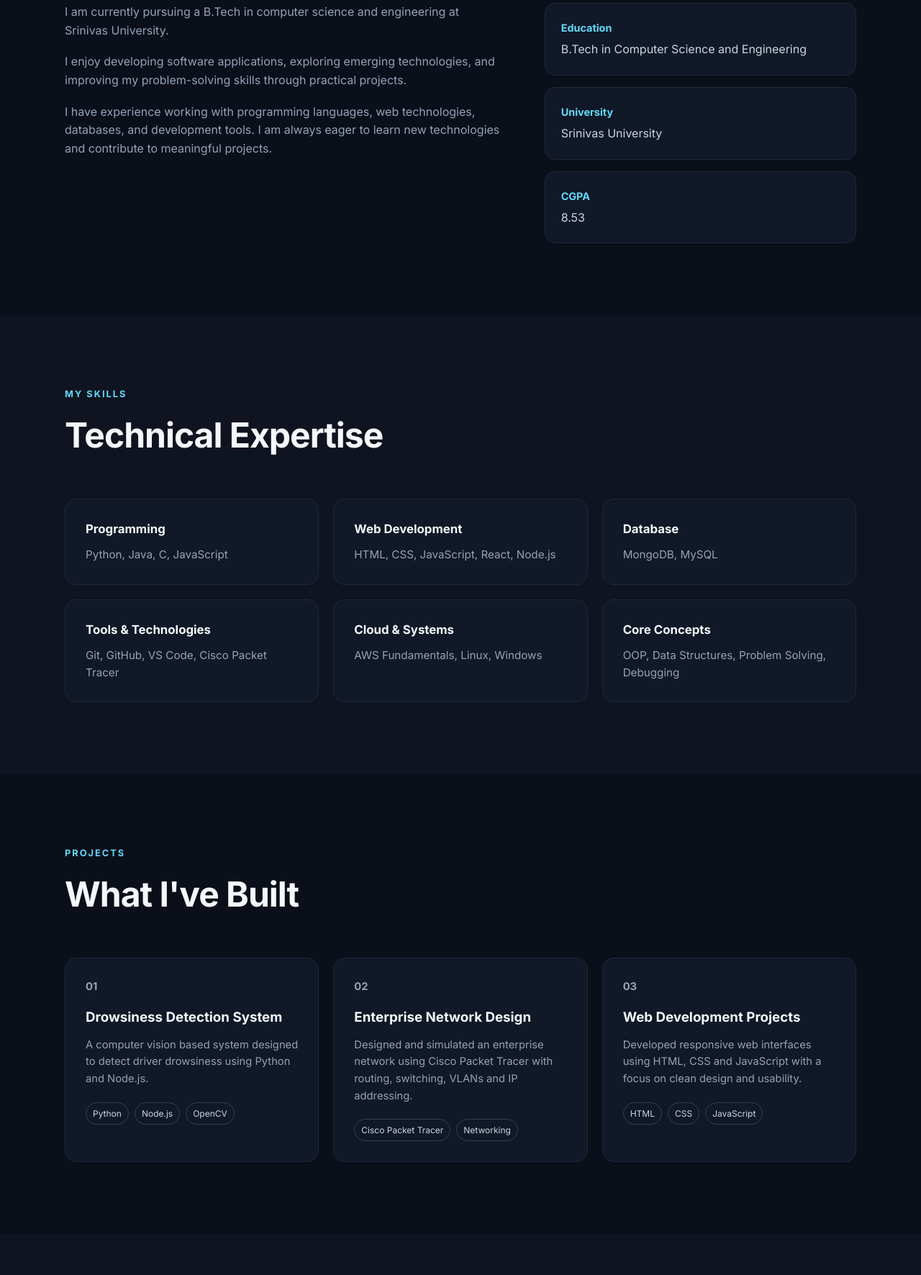
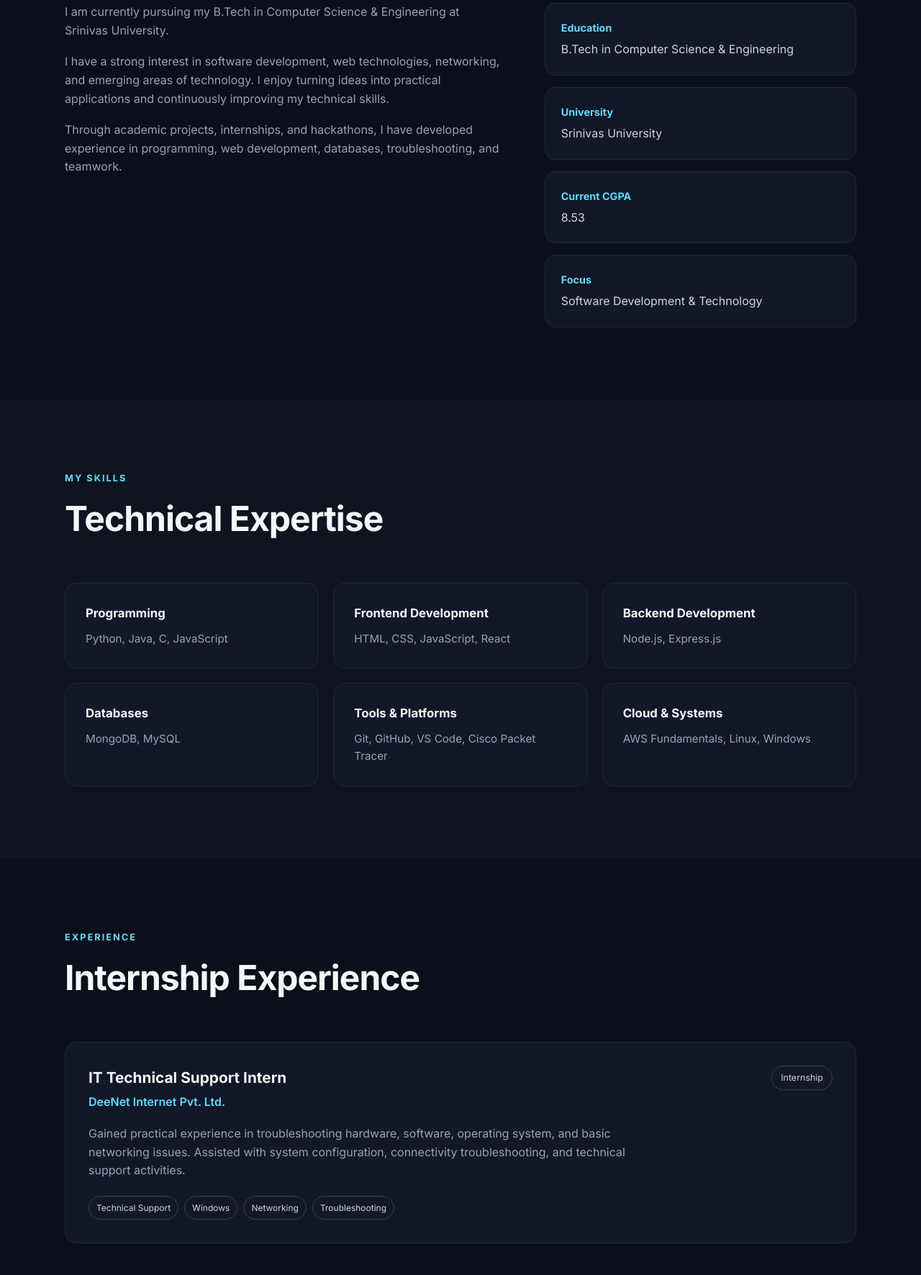
Before and after one commit to Kushilbangera/synent-task1-portfolio-kushil, a plain HTML site: page index.html in a window 1280 px wide. Shown: the part 1028-2800 px from the top of the page at 72% size. Drawn offline with Linux system fonts and the light colour scheme.

Commit message:
feat: add profile, experience, and project details

```diff
--- a/index.html
+++ b/index.html
@@ -4,12 +4,14 @@
     <meta charset="UTF-8">
     <meta name="viewport" content="width=device-width, initial-scale=1.0">
 
-    <meta name="description"
-        content="Personal portfolio of Kushil Bangera - B.Tech AI & ML student, developer and technology enthusiast.">
+    <meta
+        name="description"
+        content="Kushil Bangera - Computer Science and Engineering student, developer, and technology enthusiast."
+    >
 
-    <title>Kushil Bangera | Portfolio</title>
+    <title>Kushil Bangera | CSE Student & Developer</title>
 
-
+    <!-- Google Font -->
     <link rel="preconnect" href="https://fonts.googleapis.com">
     <link rel="preconnect" href="https://fonts.gstatic.com" crossorigin>
 
@@ -18,12 +20,10 @@
         rel="stylesheet"
     >
 
-
     <link rel="stylesheet" href="style.css">
 </head>
 
 <body>
-
 
     <header class="header">
         <div class="container nav-container">
@@ -36,13 +36,13 @@
                 <a href="#home">Home</a>
                 <a href="#about">About</a>
                 <a href="#skills">Skills</a>
+                <a href="#experience">Experience</a>
                 <a href="#projects">Projects</a>
                 <a href="#contact">Contact</a>
             </nav>
 
         </div>
     </header>
-
 
 
     <main>
@@ -61,16 +61,17 @@
                     </h1>
 
                     <h2>
-                        B.Tech Computer Science Student & Developer
+                        B.Tech Computer Science & Engineering Student & Developer
                     </h2>
 
                     <p class="hero-description">
-                        I am passionate about software development, web technologies,
-                        artificial intelligence, and building practical solutions
-                        to real-world problems.
+                        I am a passionate Computer Science student who enjoys
+                        building software applications, exploring web technologies,
+                        solving technical problems, and learning new technologies.
                     </p>
 
                     <div class="hero-buttons">
+
                         <a href="#projects" class="btn primary-btn">
                             View My Projects
                         </a>
@@ -78,6 +79,7 @@
                         <a href="#contact" class="btn secondary-btn">
                             Contact Me
                         </a>
+
                     </div>
 
                 </div>
@@ -102,39 +104,54 @@
                     <div class="about-text">
 
                         <p>
-                            I am currently pursuing a B.Tech in computer science and engineering at Srinivas University.
+                            I am currently pursuing my B.Tech in Computer Science
+                            & Engineering at Srinivas University.
                         </p>
 
                         <p>
-                            I enjoy developing software applications, exploring
-                            emerging technologies, and improving my problem-solving
-                            skills through practical projects.
+                            I have a strong interest in software development,
+                            web technologies, networking, and emerging areas of
+                            technology. I enjoy turning ideas into practical
+                            applications and continuously improving my technical skills.
                         </p>
 
                         <p>
-                            I have experience working with programming languages,
-                            web technologies, databases, and development tools.
-                            I am always eager to learn new technologies and
-                            contribute to meaningful projects.
+                            Through academic projects, internships, and hackathons,
+                            I have developed experience in programming, web development,
+                            databases, troubleshooting, and teamwork.
                         </p>
 
                     </div>
+
 
                     <div class="about-details">
 
                         <div class="detail-item">
                             <h3>Education</h3>
-                            <p>B.Tech in Computer Science and Engineering</p>
+                            <p>
+                                B.Tech in Computer Science & Engineering
+                            </p>
                         </div>
 
                         <div class="detail-item">
                             <h3>University</h3>
-                            <p>Srinivas University</p>
+                            <p>
+                                Srinivas University
+                            </p>
                         </div>
 
                         <div class="detail-item">
-                            <h3>CGPA</h3>
-                            <p>8.53</p>
+                            <h3>Current CGPA</h3>
+                            <p>
+                                8.53
+                            </p>
+                        </div>
+
+                        <div class="detail-item">
+                            <h3>Focus</h3>
+                            <p>
+                                Software Development & Technology
+                            </p>
                         </div>
 
                     </div>
@@ -166,21 +183,28 @@
                     </div>
 
                     <div class="skill-card">
-                        <h3>Web Development</h3>
+                        <h3>Frontend Development</h3>
                         <p>
-                            HTML, CSS, JavaScript, React, Node.js
+                            HTML, CSS, JavaScript, React
                         </p>
                     </div>
 
                     <div class="skill-card">
-                        <h3>Database</h3>
+                        <h3>Backend Development</h3>
+                        <p>
+                            Node.js, Express.js
+                        </p>
+                    </div>
+
+                    <div class="skill-card">
+                        <h3>Databases</h3>
                         <p>
                             MongoDB, MySQL
                         </p>
                     </div>
 
                     <div class="skill-card">
-                        <h3>Tools & Technologies</h3>
+                        <h3>Tools & Platforms</h3>
                         <p>
                             Git, GitHub, VS Code, Cisco Packet Tracer
                         </p>
@@ -193,12 +217,54 @@
                         </p>
                     </div>
 
-                    <div class="skill-card">
-                        <h3>Core Concepts</h3>
-                        <p>
-                            OOP, Data Structures, Problem Solving,
-                            Debugging
-                        </p>
+                </div>
+
+            </div>
+
+        </section>
+
+
+
+        <section id="experience" class="section experience">
+
+            <div class="container">
+
+                <div class="section-heading">
+                    <p class="section-label">Experience</p>
+                    <h2>Internship Experience</h2>
+                </div>
+
+                <div class="experience-card">
+
+                    <div class="experience-header">
+
+                        <div>
+                            <h3>IT Technical Support Intern</h3>
+                            <p class="company-name">
+                                DeeNet Internet Pvt. Ltd.
+                            </p>
+                        </div>
+
+                        <span class="experience-type">
+                            Internship
+                        </span>
+
+                    </div>
+
+                    <p class="experience-description">
+                        Gained practical experience in troubleshooting hardware,
+                        software, operating system, and basic networking issues.
+                        Assisted with system configuration, connectivity
+                        troubleshooting, and technical support activities.
+                    </p>
+
+                    <div class="experience-skills">
+
+                        <span>Technical Support</span>
+                        <span>Windows</span>
+                        <span>Networking</span>
+                        <span>Troubleshooting</span>
+
                     </div>
 
                 </div>
@@ -206,6 +272,8 @@
             </div>
 
         </section>
+
+
 
         <section id="projects" class="section projects">
 
@@ -218,6 +286,7 @@
 
                 <div class="projects-grid">
 
+
                     <article class="project-card">
 
                         <div class="project-content">
@@ -229,15 +298,19 @@
                             </h3>
 
                             <p>
-                                A computer vision based system designed to
-                                detect driver drowsiness using Python and
-                                Node.js.
+                                Developed a computer vision-based drowsiness
+                                detection system using Python and Node.js
+                                to identify signs of driver fatigue.
                             </p>
 
                             <div class="project-tech">
                                 <span>Python</span>
                                 <span>Node.js</span>
                                 <span>OpenCV</span>
+                            </div>
+
+                            <div class="project-achievement">
+                                🏆 1st Place – Inter-College Hackathon
                             </div>
 
                         </div>
@@ -257,18 +330,20 @@
 
                             <p>
                                 Designed and simulated an enterprise network
-                                using Cisco Packet Tracer with routing,
-                                switching, VLANs and IP addressing.
+                                using Cisco Packet Tracer with IP addressing,
+                                routing, switching, and VLAN configuration.
                             </p>
 
                             <div class="project-tech">
                                 <span>Cisco Packet Tracer</span>
                                 <span>Networking</span>
+                                <span>VLAN</span>
                             </div>
 
                         </div>
 
                     </article>
+
 
 
                     <article class="project-card">
@@ -282,9 +357,9 @@
                             </h3>
 
                             <p>
-                                Developed responsive web interfaces using
-                                HTML, CSS and JavaScript with a focus on
-                                clean design and usability.
+                                Built responsive user interfaces using HTML,
+                                CSS, and JavaScript with a focus on clean
+                                design and usability.
                             </p>
 
                             <div class="project-tech">
@@ -367,6 +442,5 @@
 
     </footer>
 
-
 </body>
 </html>
--- a/style.css
+++ b/style.css
@@ -266,6 +266,92 @@ a {
 }
 
 
+.experience {
+    background: #0b0f19;
+}
+
+.experience-card {
+    padding: 32px;
+    border: 1px solid #1e293b;
+    border-radius: 16px;
+    background: #111827;
+    transition: 0.3s ease;
+}
+
+.experience-card:hover {
+    transform: translateY(-5px);
+    border-color: #61dafb;
+}
+
+.experience-header {
+    display: flex;
+    align-items: flex-start;
+    justify-content: space-between;
+    gap: 20px;
+    margin-bottom: 18px;
+}
+
+.experience-header h3 {
+    font-size: 1.3rem;
+    margin-bottom: 5px;
+}
+
+.company-name {
+    color: #61dafb;
+    font-weight: 600;
+}
+
+.experience-type {
+    padding: 6px 12px;
+    border: 1px solid #334155;
+    border-radius: 20px;
+    color: #cbd5e1;
+    font-size: 0.78rem;
+    white-space: nowrap;
+}
+
+.experience-description {
+    color: #94a3b8;
+    max-width: 800px;
+}
+
+.experience-skills {
+    display: flex;
+    flex-wrap: wrap;
+    gap: 8px;
+    margin-top: 22px;
+}
+
+.experience-skills span {
+    padding: 6px 10px;
+    border: 1px solid #334155;
+    border-radius: 20px;
+    color: #cbd5e1;
+    font-size: 0.75rem;
+}
+
+.project-achievement {
+    margin-top: 20px;
+    color: #61dafb;
+    font-size: 0.85rem;
+    font-weight: 600;
+}
+
+
+
+
+@media (max-width: 600px) {
+
+    .experience-header {
+        flex-direction: column;
+    }
+
+    .experience-type {
+        align-self: flex-start;
+    }
+
+}
+
 
 
 .projects-grid {
```
